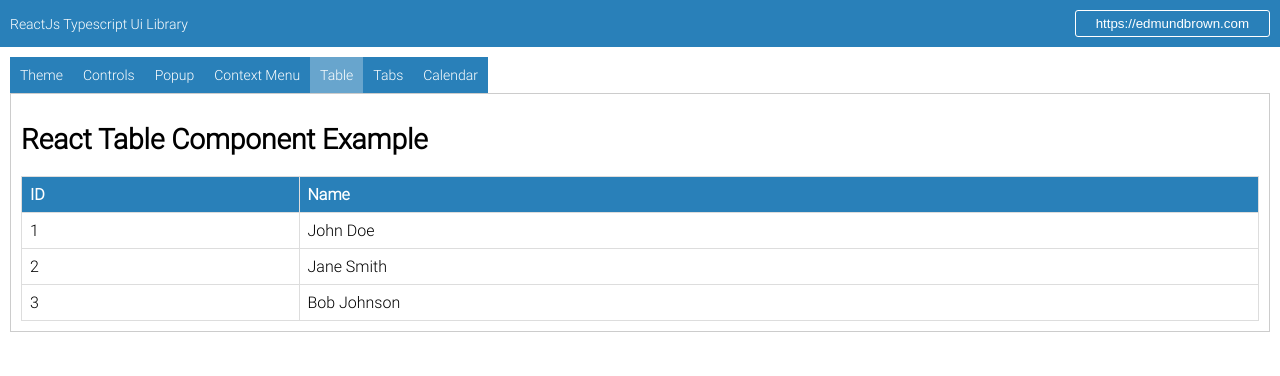
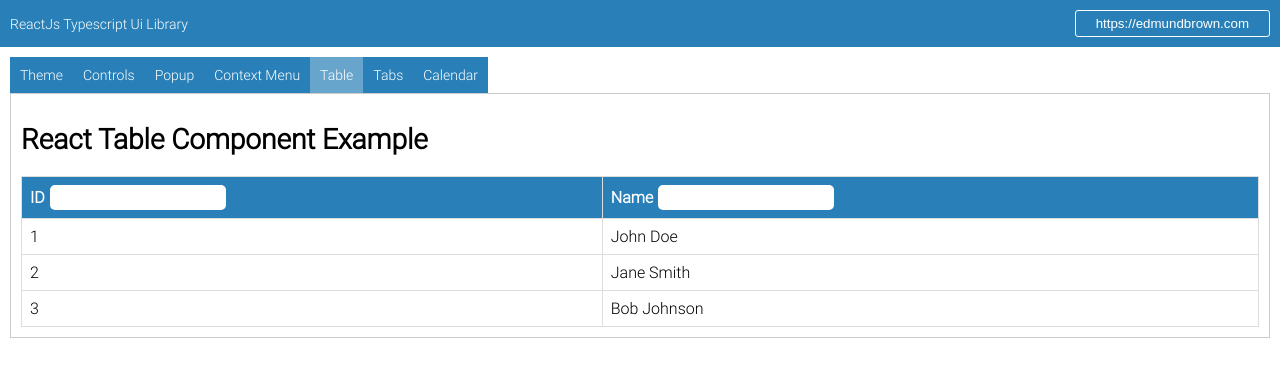
Before and after one commit to Jimbothemighty/edUiReactUiLibrary, a React (Vite) app: page / in a window 1280 px wide. Both pictures are taken after a click on the element "Table". Shown: the top 376 px of the page. Built offline with nearby package versions, Linux system fonts and the light colour scheme; a web font is replaced by a local one.

Commit message:
Adding filtering and sorting to table component

```diff
--- a/src/assets/components/Controls/Calendar/index.tsx
+++ b/src/assets/components/Controls/Calendar/index.tsx
@@ -94,7 +94,7 @@ const RenderHeader = ({ currentMonth, nowMonth, prevMonth, nextMonth }) => {
 	const dateFormat = `MMMM yyyy`
 	return (
 		<div className={styles.header}>
-			<div>{format(currentMonth, dateFormat)}</div>
+			<h2>{format(currentMonth, dateFormat)}</h2>
 			<div className={styles.buttonContainer}>
 				<Button onClick={nowMonth} label={`Now`}/>
 				<Button onClick={prevMonth} label={`Prev`}/>
--- a/src/assets/components/Table/Table.module.css
+++ b/src/assets/components/Table/Table.module.css
@@ -15,3 +15,9 @@ th {
 	background-color: var(--theme-bg-colour);
 	color: var(--theme-txt-colour);
 }
+
+th div {
+	display: flex;
+	align-items: center;
+	gap: 5px;
+}
--- a/src/assets/components/Table/index.tsx
+++ b/src/assets/components/Table/index.tsx
@@ -14,19 +14,71 @@ interface TableProps {
 }
 
 export const Table: React.FC<TableProps> = ({ headers, data }) => {
+	const [sortConfig, setSortConfig] = React.useState({ key: ``, direction: `ascending` })
+	const [filters, setFilters] = React.useState({})
 	const visibleHeaders = headers.filter((header) => !header.hidden)
+
+	const handleFilterChange = (e, key, value) => {
+		debugger
+		e.stopPropagation()
+		setFilters({ ...filters, [key]: value })
+	}
+
+	const filteredData = React.useMemo(() => {
+		return data.filter((row) => {
+			return Object.entries(filters).every(([key, value]) => {
+				if (!value) return true
+				if (row[key] == null) return false
+				return row[key].toString().toLowerCase().includes(value.toLowerCase())
+			})
+		})
+	}, [data, filters])
+
+	const sortedData = React.useMemo(() => {
+		let sortableItems = [...filteredData]
+		if (sortConfig.key) {
+			sortableItems.sort((a, b) => {
+				if (a[sortConfig.key] < b[sortConfig.key]) {
+					return sortConfig.direction === `ascending` ? -1 : 1
+				}
+				if (a[sortConfig.key] > b[sortConfig.key]) {
+					return sortConfig.direction === `ascending` ? 1 : -1
+				}
+				return 0
+			})
+		}
+		return sortableItems
+	}, [filteredData, sortConfig])
+
+	const requestSort = (key) => {
+		let direction = `ascending`
+		if (sortConfig.key === key && sortConfig.direction === `ascending`) {
+			direction = `descending`
+		}
+		setSortConfig({ key, direction })
+	}
 
 	return (
 		<table className={styles.table}>
 			<thead>
 				<tr>
 					{visibleHeaders.map((header, index) => (
-						<th key={index}>{header.label}</th>
+						<th key={index} onClick={() => requestSort(header.key)}>
+							<div>
+								{header.label}
+								<input
+									type="text"
+									value={filters[header.key] || ``}
+									onClick={(e) => e.stopPropagation()}
+									onChange={(e) => handleFilterChange(e, header.key, e.target.value)}
+								/>
+							</div>
+						</th>
 					))}
 				</tr>
 			</thead>
 			<tbody>
-				{data.map((row, rowIndex) => (
+				{sortedData.map((row, rowIndex) => (
 					<tr key={rowIndex}>
 						{visibleHeaders.map((header, columnIndex) => (
 							<td key={columnIndex}>{row[header.key]}</td>
--- a/src/assets/components/Tabs/index.tsx
+++ b/src/assets/components/Tabs/index.tsx
@@ -1,4 +1,3 @@
-// Tabs.tsx
 import { useState, ReactNode, ReactElement } from 'react'
 import styles from './Tabs.module.css'
 import * as React from 'react'
```
